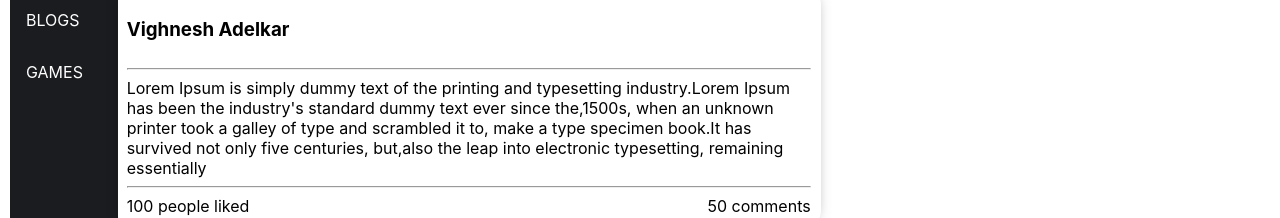
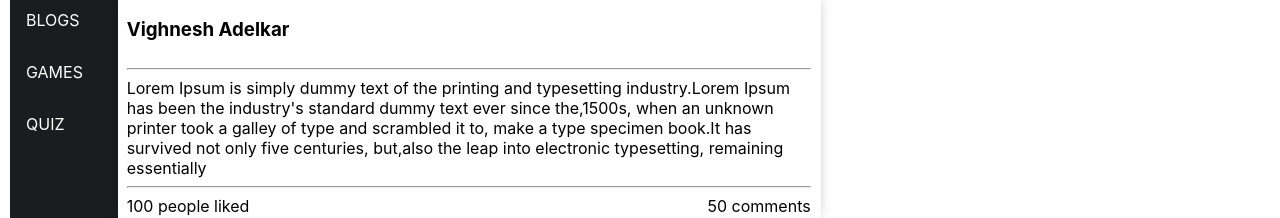
Before and after one commit to vighneshadelkar/SIH-HACKATHON-MERN, a React (Create React App) app in the folder client/: page /blogs in a window 1280 px wide. Shown: the part 234-452 px from the top of the page. Built offline with nearby package versions, Linux system fonts and the light colour scheme; no server answers.

Commit message:
ADDED QUIZ

```diff
--- a/client/src/components/Sidebar/Sidebar.jsx
+++ b/client/src/components/Sidebar/Sidebar.jsx
@@ -16,6 +16,7 @@ export default function Sidebar() {
         <NavLink to={"/profile"}>PROFILE</NavLink>
         <NavLink to={"/blogs"}>BLOGS</NavLink>
         <NavLink to={"https://kodey18.github.io/scramble-game/"}>GAMES</NavLink>
+        <NavLink to={"https://kodey18.github.io/quiz-game/"}>QUIZ</NavLink>
       </div>
     </div>
   );
```
